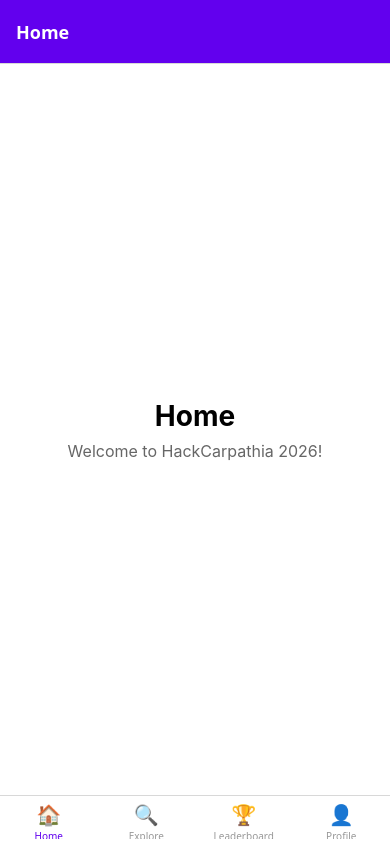
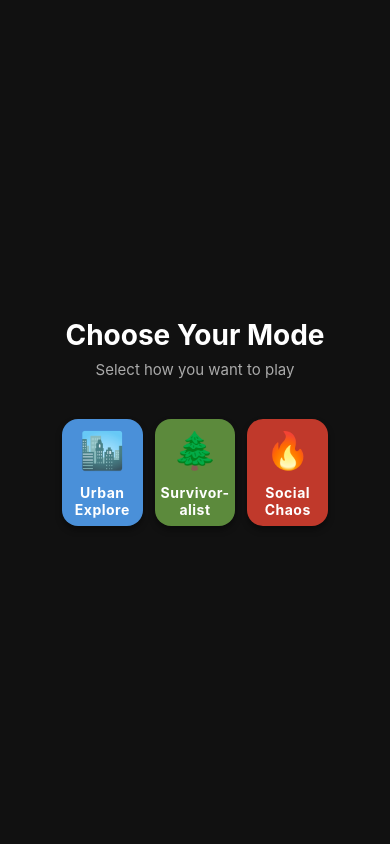
Before and after one commit to box-bit/init-to-win-it, a React Native app in the folder mobile/: screen / in a window 390 px wide. Built offline with nearby package versions, Linux system fonts and the light colour scheme.

Commit message:
Added choosing the type of user

```diff
--- a/mobile/App.js
+++ b/mobile/App.js
@@ -1,12 +1,13 @@
 import { NavigationContainer } from '@react-navigation/native';
 import { createBottomTabNavigator } from '@react-navigation/bottom-tabs';
 import { Text } from 'react-native';
-import { useEffect } from 'react';
+import { useEffect, useState } from 'react';
 
 import HomeScreen from './src/screens/HomeScreen';
 import ExploreScreen from './src/screens/ExploreScreen';
 import LeaderboardScreen from './src/screens/LeaderboardScreen';
 import ProfileScreen from './src/screens/ProfileScreen';
+import ModeSelectScreen from './src/screens/ModeSelectScreen';
 import { initDB } from './src/db/database';
 
 const Tab = createBottomTabNavigator();
@@ -19,9 +20,21 @@ const icons = {
 };
 
 export default function App() {
+  const [selectedMode, setSelectedMode] = useState(null);
+  const [modeChosen, setModeChosen] = useState(false);
+
   useEffect(() => {
     initDB();
   }, []);
+
+  function handleModeSelect(mode) {
+    setSelectedMode(mode);
+    setModeChosen(true);
+  }
+
+  if (!modeChosen) {
+    return <ModeSelectScreen onSelect={handleModeSelect} />;
+  }
 
   return (
     <NavigationContainer>
@@ -35,7 +48,9 @@ export default function App() {
           headerTitleStyle: { fontWeight: 'bold' },
         })}
       >
-        <Tab.Screen name="Home" component={HomeScreen} />
+        <Tab.Screen name="Home">
+          {() => <HomeScreen selectedMode={selectedMode} />}
+        </Tab.Screen>
         <Tab.Screen name="Explore" component={ExploreScreen} />
         <Tab.Screen name="Leaderboard" component={LeaderboardScreen} />
         <Tab.Screen name="Profile" component={ProfileScreen} />
--- a/mobile/package.json
+++ b/mobile/package.json
@@ -9,6 +9,7 @@
     "web": "expo start --web"
   },
   "dependencies": {
+    "@react-native-async-storage/async-storage": "2.2.0",
     "@react-navigation/bottom-tabs": "^7.15.9",
     "@react-navigation/native": "^7.2.2",
     "expo": "~54.0.33",
--- a/mobile/src/screens/HomeScreen.js
+++ b/mobile/src/screens/HomeScreen.js
@@ -1,16 +1,33 @@
 import { View, Text, StyleSheet } from 'react-native';
 
-export default function HomeScreen() {
+export default function HomeScreen({ selectedMode }) {
   return (
     <View style={styles.container}>
-      <Text style={styles.title}>Home</Text>
-      <Text style={styles.subtitle}>Welcome to HackCarpathia 2026!</Text>
+      <Text style={styles.title}>Welcome!</Text>
+      {selectedMode && (
+        <View style={[styles.badge, { backgroundColor: selectedMode.color }]}>
+          <Text style={styles.badgeEmoji}>{selectedMode.emoji}</Text>
+          <Text style={styles.badgeLabel}>{selectedMode.label.replace('\n', ' ')}</Text>
+        </View>
+      )}
+      <Text style={styles.subtitle}>HackCarpathia 2026</Text>
     </View>
   );
 }
 
 const styles = StyleSheet.create({
   container: { flex: 1, alignItems: 'center', justifyContent: 'center', backgroundColor: '#fff' },
-  title: { fontSize: 28, fontWeight: 'bold', marginBottom: 8 },
+  title: { fontSize: 28, fontWeight: 'bold', marginBottom: 20 },
+  badge: {
+    flexDirection: 'row',
+    alignItems: 'center',
+    paddingHorizontal: 20,
+    paddingVertical: 12,
+    borderRadius: 30,
+    marginBottom: 20,
+    gap: 8,
+  },
+  badgeEmoji: { fontSize: 22 },
+  badgeLabel: { fontSize: 16, fontWeight: '700', color: '#fff' },
   subtitle: { fontSize: 16, color: '#666' },
 });
--- /dev/null
+++ b/mobile/src/screens/ModeSelectScreen.js
@@ -0,0 +1,84 @@
+import { View, Text, TouchableOpacity, StyleSheet, SafeAreaView } from 'react-native';
+import AsyncStorage from '@react-native-async-storage/async-storage';
+
+const MODES = [
+  { id: 'urban_explore', label: 'Urban\nExplore', emoji: '🏙️', color: '#4A90D9' },
+  { id: 'survivalist',   label: 'Survivor-\nalist',    emoji: '🌲', color: '#5C8A3C' },
+  { id: 'social_chaos',  label: 'Social\nChaos',  emoji: '🔥', color: '#C0392B' },
+];
+
+export default function ModeSelectScreen({ onSelect }) {
+  async function handleSelect(mode) {
+    await AsyncStorage.setItem('selectedMode', JSON.stringify(mode));
+    onSelect(mode);
+  }
+
+  return (
+    <SafeAreaView style={styles.container}>
+      <Text style={styles.title}>Choose Your Mode</Text>
+      <Text style={styles.subtitle}>Select how you want to play</Text>
+      <View style={styles.row}>
+        {MODES.map((mode) => (
+          <TouchableOpacity
+            key={mode.id}
+            style={[styles.card, { backgroundColor: mode.color }]}
+            onPress={() => handleSelect(mode)}
+            activeOpacity={0.8}
+          >
+            <Text style={styles.emoji}>{mode.emoji}</Text>
+            <Text style={styles.cardLabel}>{mode.label}</Text>
+          </TouchableOpacity>
+        ))}
+      </View>
+    </SafeAreaView>
+  );
+}
+
+const styles = StyleSheet.create({
+  container: {
+    flex: 1,
+    backgroundColor: '#111',
+    alignItems: 'center',
+    justifyContent: 'center',
+    padding: 20,
+  },
+  title: {
+    fontSize: 28,
+    fontWeight: 'bold',
+    color: '#fff',
+    marginBottom: 8,
+  },
+  subtitle: {
+    fontSize: 15,
+    color: '#aaa',
+    marginBottom: 40,
+  },
+  row: {
+    flexDirection: 'row',
+    gap: 12,
+  },
+  card: {
+    flex: 1,
+    aspectRatio: 0.75,
+    borderRadius: 16,
+    alignItems: 'center',
+    justifyContent: 'center',
+    padding: 12,
+    shadowColor: '#000',
+    shadowOffset: { width: 0, height: 4 },
+    shadowOpacity: 0.4,
+    shadowRadius: 6,
+    elevation: 8,
+  },
+  emoji: {
+    fontSize: 36,
+    marginBottom: 12,
+  },
+  cardLabel: {
+    fontSize: 14,
+    fontWeight: '700',
+    color: '#fff',
+    textAlign: 'center',
+    letterSpacing: 0.5,
+  },
+});
```
Also changed, not shown: 1 other file (tests, documents, lock files or other folders).
